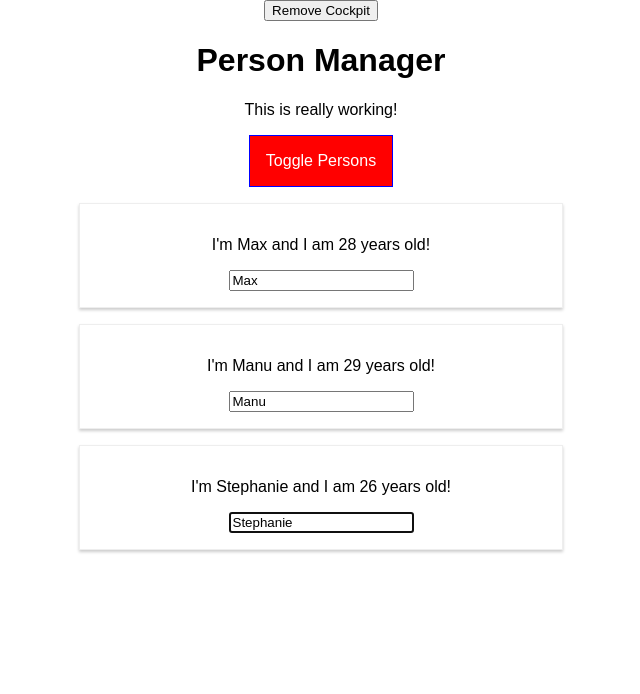
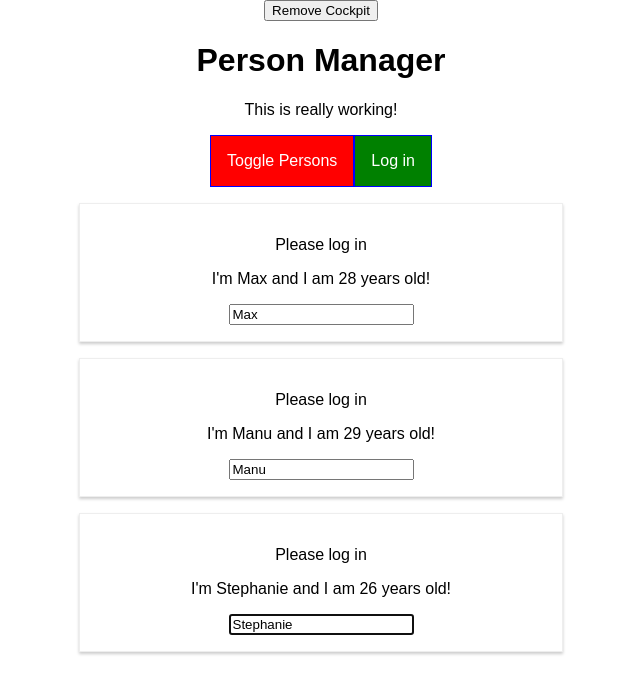
Before and after one commit to Cancain/reactTheCompleteGuide, a React app: page / in a window 1280 px wide. Shown: the top 694 px of the page, without its empty margins (319-959 px from the left). Built offline with nearby package versions, Linux system fonts and the light colour scheme.

Commit message:
completed lecture 107

```diff
--- a/src/Cockpit/Cockpit.js
+++ b/src/Cockpit/Cockpit.js
@@ -45,6 +45,7 @@
                 ref={toggleBtnRef}
                 className={btnClass}
                 onClick={props.clicked}>Toggle Persons</button>
+            <button onClick={props.login}>Log in</button>
         </div>
     );
 };
--- a/src/components/Persons/Person/Person.js
+++ b/src/components/Persons/Person/Person.js
@@ -17,6 +17,7 @@
     render() {
         console.log('[Person.js] rendering...');
         return (<Fragment>
+            {this.props.isAuth ? <p>Authenticated!</p> : <p>Please log in</p>}
             <p key="i1" onClick={this.props.click}>
                 I'm {this.props.name} and I am {this.props.age} years old!
             </p>
--- a/src/components/Persons/Persons.js
+++ b/src/components/Persons/Persons.js
@@ -52,6 +52,7 @@
                     age={person.age}
                     key={person.id}
                     changed={event => this.props.changed(event, person.id)}
+                    isAuth={this.props.isAuthenticated}
                 />
             );
         });
--- a/src/containers/App.js
+++ b/src/containers/App.js
@@ -16,7 +16,8 @@
     otherState: 'some other value',
     showPersons: false,
     showCockpit: true,
-    changedCounter: 0
+    changedCounter: 0,
+    authenticated: false
   }
 
   static getDerivedStateFromProps(props, state) {
@@ -77,6 +78,10 @@
     this.setState({ showPersons: !doesShow });
   }
 
+  loginHandler = () => {
+    this.setState({ authenticated: true });
+  }
+
   render() {
     console.log('[APP.js] render')
     let persons = null;
@@ -86,6 +91,7 @@
         persons={this.state.persons}
         clicked={this.deletePersonHandler}
         changed={this.nameChangedHandler}
+        isAuthenticated={this.state.authenticated}
       />;
     }
 
@@ -103,6 +109,7 @@
             showPersons={this.state.showPersons}
             personsLength={this.state.persons.length}
             clicked={this.togglePersonsHandler}
+            login={this.loginHandler}
           />
         ) : null}
         {persons}
```
